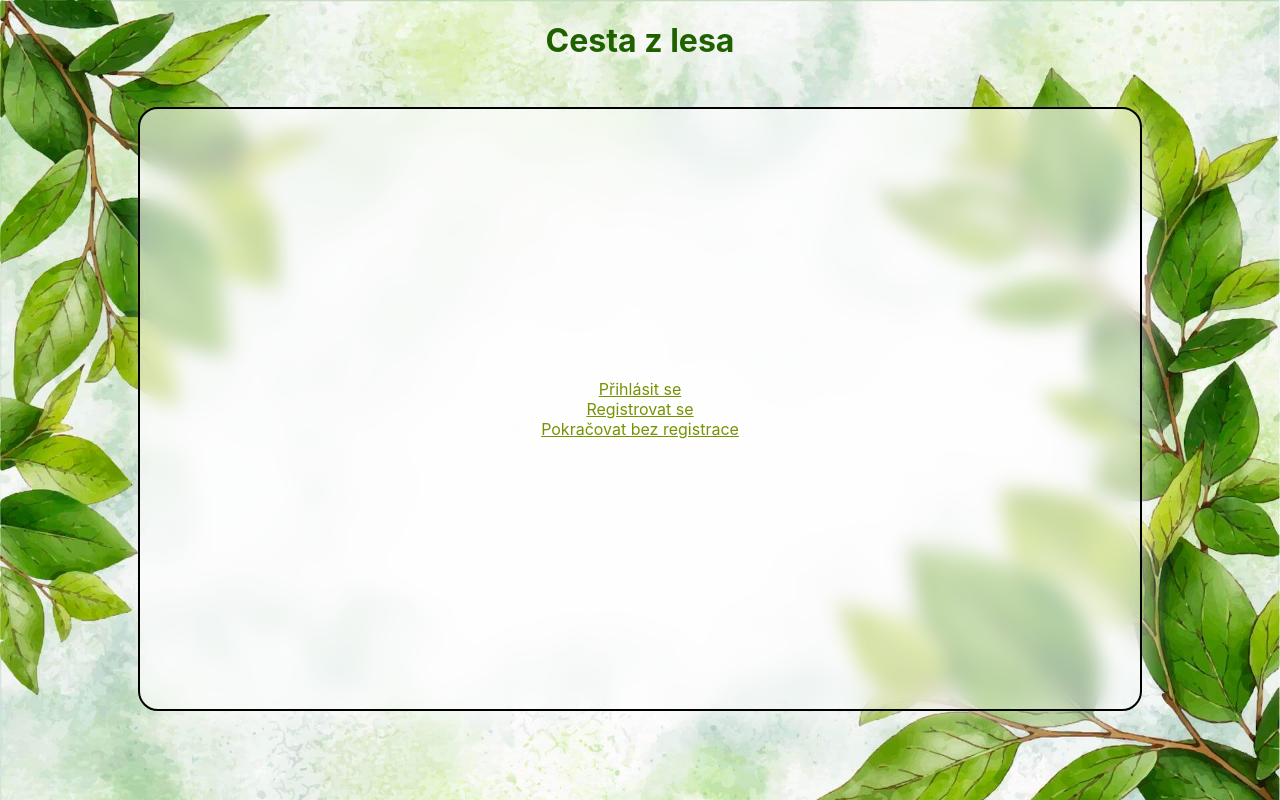
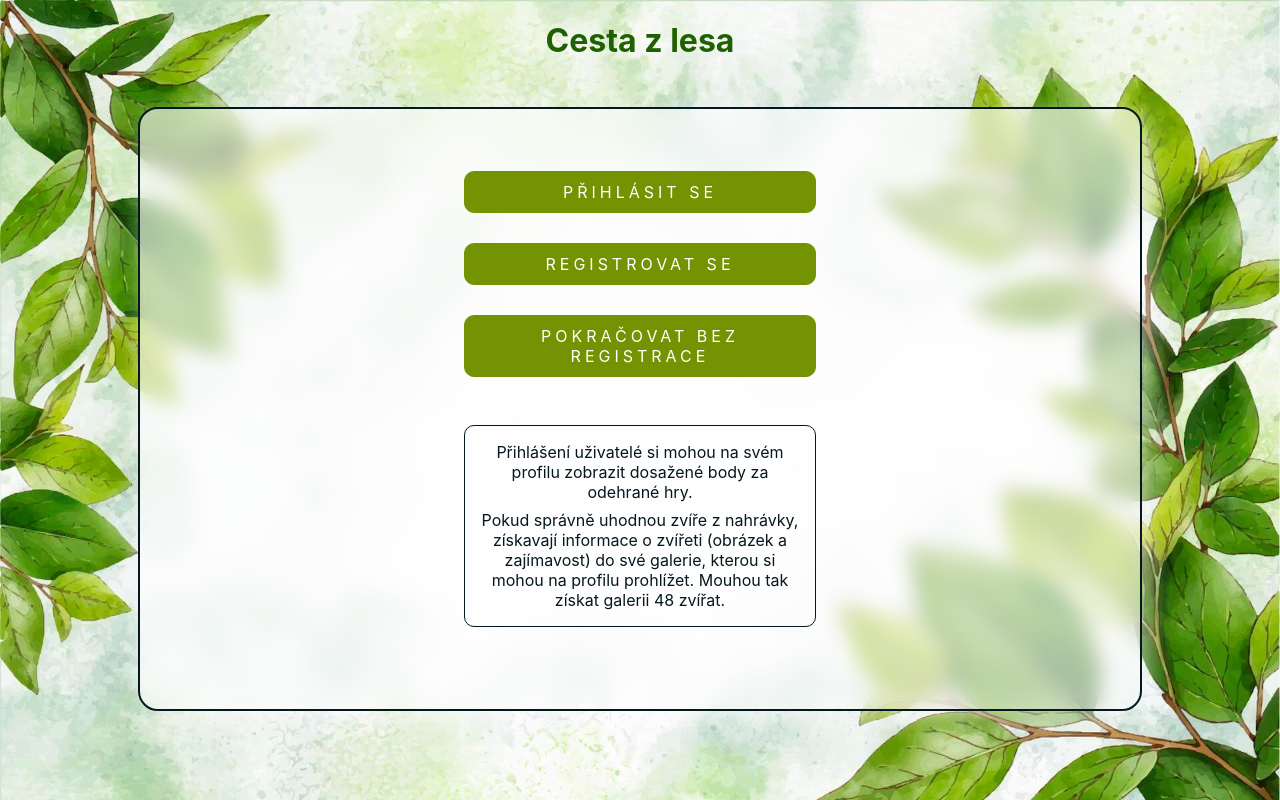
Before and after one commit to LenkaVer/cesta-z-lesa, a React (Create React App) app: page /set-user in a window 1280 px wide. Built offline with nearby package versions, Linux system fonts and the light colour scheme; no server answers.

Commit message:
Add game-description(text)

```diff
--- a/src/Home/index.jsx
+++ b/src/Home/index.jsx
@@ -1,13 +1,34 @@
 import React from 'react';
 import { Link } from 'react-router-dom';
+import { SetUser } from './../SetUser';
 import './style.css';
 
 export const Home = () => {
   return (
     <>
       <div className="homepage">
-        <div>Domovská stránka</div>
-        <Link className="link" to="/game">
+        <h3>Vítej na stránce zábavně vzdělávací hry Lesní stezka.</h3>
+        <div className="homepage-text">
+          <p>
+            Tvým úkolem je projít lesem a na jednotlivých stanovištích poznat
+            zvíře podle zvuku. Při správné odpovědi se ti zobrazí obrázek
+            zvířete a krátká zajímavost o něm.
+          </p>
+          <p>
+            Hra je rozdělena na tři úrovně: lehká, střední a těžká. Ve hře bude
+            k dispozici nápověda 50/50, která ti může pomoci zvíře uhádnout.
+            Kolik nápověd máš k dipozici, je ovlivněno vybranou obížností. Za
+            každou správnou odpověď získáš 10 bodů, při špatné odpovědi získáš 0
+            bodů. Při využití nápovědy a správné odpovědi získáš 5 bodů, pokud i
+            s nápovědou odpovíš špatně ztratíš 3 body.
+          </p>
+          <p>
+            Na konci uvidíš přehled kolik bodů jsi za hru získal a jaké je tvoje
+            umístění mezi ostatními hráči.
+          </p>
+        </div>
+
+        <Link className=" btn" to="/game">
           Hra
         </Link>
       </div>
--- a/src/Home/style.css
+++ b/src/Home/style.css
@@ -1,4 +1,15 @@
 .homepage {
   text-align: center;
-  margin-top: 5rem;
+  max-width: 30rem;
+  margin: 5rem auto;
 }
+
+.homepage-text {
+  border: 1px solid #05171f;
+  border-radius: 10px;
+  padding: 1rem 1rem 0rem 1rem;
+}
+
+.homepage-text p {
+  margin-top: 0;
+}
--- a/src/SetUser/index.jsx
+++ b/src/SetUser/index.jsx
@@ -1,19 +1,31 @@
 import React from 'react';
 import { Link } from 'react-router-dom';
+import './style.css';
 
 export const SetUser = () => {
   return (
     <>
-      <div className="base_form_wrapper">
-        <Link className="link" to="/login">
+      <div className="homepage-navigation">
+        <Link className="btn btn-homepage" to="/login">
           Přihlásit se
         </Link>
-        <Link className="link" to="/signup">
+        <Link className="btn btn-homepage" to="/signup">
           Registrovat se
         </Link>
-        <Link className="link" to="/signup-anonymous">
+        <Link className="btn btn-homepage" to="/signup-anonymous">
           Pokračovat bez registrace
         </Link>
+        <div className="explanation-user-setup">
+          <p>
+            Přihlášení uživatelé si mohou na svém profilu zobrazit dosažené body
+            za odehrané hry.
+          </p>
+          <p>
+            Pokud správně uhodnou zvíře z nahrávky, získavají informace o
+            zvířeti (obrázek a zajímavost) do své galerie, kterou si mohou na
+            profilu prohlížet. Mouhou tak získat galerii 48 zvířat.
+          </p>
+        </div>
       </div>
     </>
   );
--- /dev/null
+++ b/src/SetUser/style.css
@@ -0,0 +1,18 @@
+.homepage-navigation {
+  display: flex;
+  text-align: center;
+  flex-direction: column;
+  max-width: 22rem;
+  margin: 2rem auto;
+}
+
+.explanation-user-setup {
+  margin-top: 3rem;
+  border: 1px solid #05171f;
+  border-radius: 10px;
+  padding: 0.5rem;
+}
+
+.explanation-user-setup p {
+  margin: 0.5rem;
+}
--- a/src/style.css
+++ b/src/style.css
@@ -8,6 +8,7 @@ body {
   background-image: url('./images/backbround.jpg');
   background-size: cover;
   background-repeat: no-repeat;
+  color: #05171f;
 }
 
 .main {
@@ -20,7 +21,7 @@ body {
   border-radius: 20px;
   box-shadow: 7px 8px 26px 0px rgba(255, 255, 255, 0.6);
   max-width: 1400px;
-  border: 2px solid black;
+  border: 2px solid #05171f;
 }
 
 .base_form_wrapper {
```
